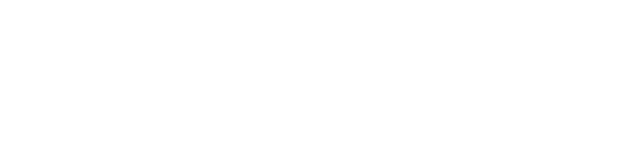
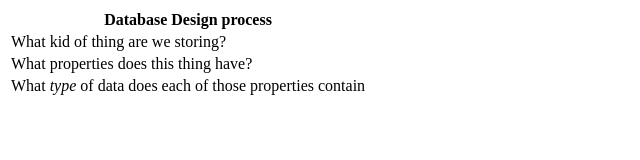
Before and after one commit to mamadou681/SQL-Notes, a plain HTML site: page index.html in a window 1280 px wide. Shown: the whole page, without its empty margins (0-640 px from the left). Drawn offline with Linux system fonts and the light colour scheme.

Commit message:
add a table of info

```diff
--- a/index.html
+++ b/index.html
@@ -7,6 +7,22 @@
     <title>Notes In SQL</title>
 </head>
 <body>
+    <div>
+        <table>
+            <tr>
+                <th>Database Design process</th>
+            </tr>
+            <tr>
+                <td>What kid of thing are we storing?</td>
+            </tr>
+            <tr>
+                <td>What properties does this thing have?</td>
+            </tr>
+            <tr>
+                <td>What <i>type</i> of data does each of those properties contain</td>
+            </tr>
+        </table>
+    </div>
 
 </body>
 </html>
```
